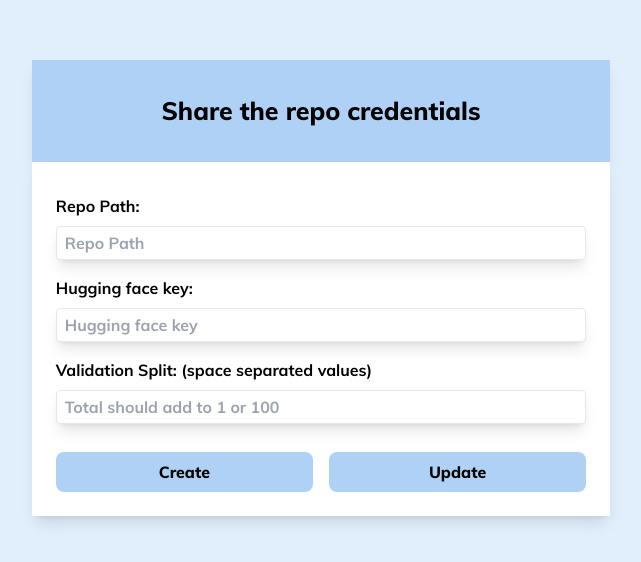
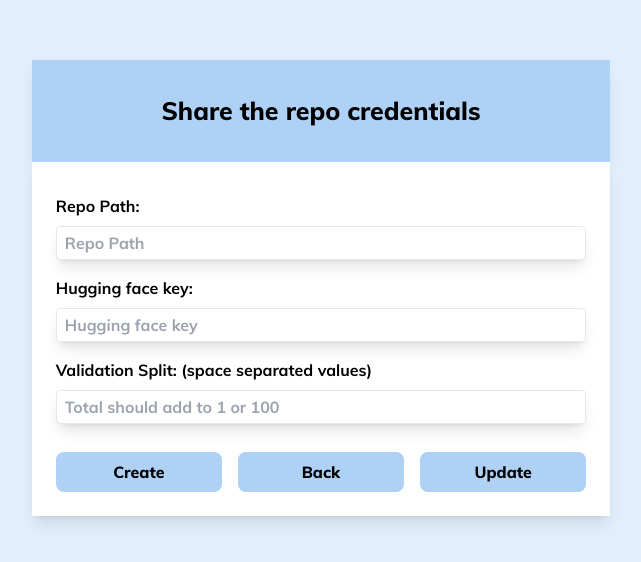
Before and after one commit to SamagraX-Labs/ui-data-modelling, a Next.js app: page /repo in a window 1280 px wide. Shown: the part 112-674 px from the top of the page, without its empty margins (319-960 px from the left). Built offline with nearby package versions, Linux system fonts and the light colour scheme.

Commit message:
Added back button to repo page

```diff
--- a/src/pages/repo.tsx
+++ b/src/pages/repo.tsx
@@ -102,6 +102,9 @@ export default function Repo() {
                 <button onClick={() => handleSubmit('create')}>Create</button>
               </div>
               <div className="py-2 bg-[#aed1f5] text-center rounded-lg font-bold p-2 mt-5 cursor-pointer w-full mx-2">
+                <button onClick={() => window.location.pathname = '/data'}>Back</button>
+              </div>
+              <div className="py-2 bg-[#aed1f5] text-center rounded-lg font-bold p-2 mt-5 cursor-pointer w-full mx-2">
                 <button onClick={() => handleSubmit('update')}>Update</button>
               </div>
             </div>
```
